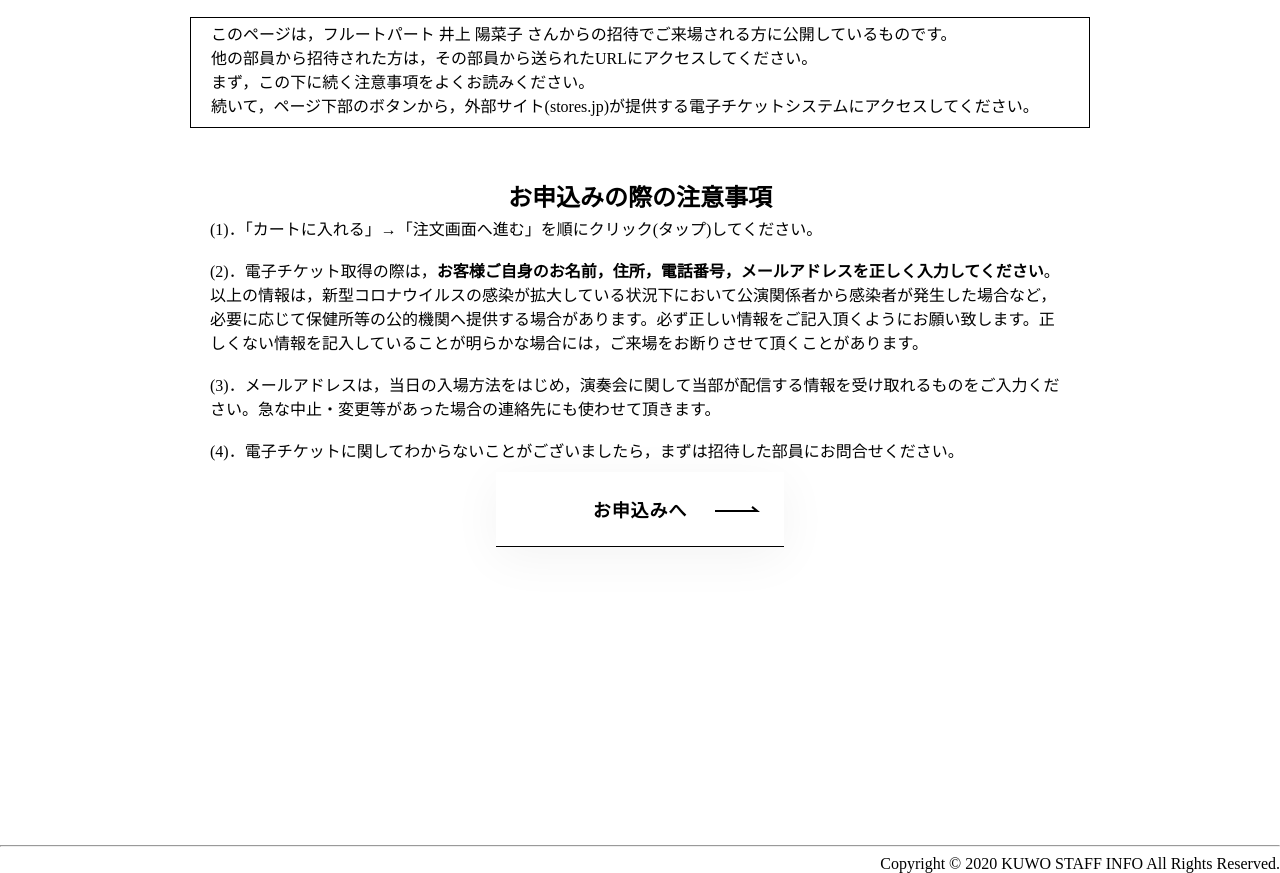
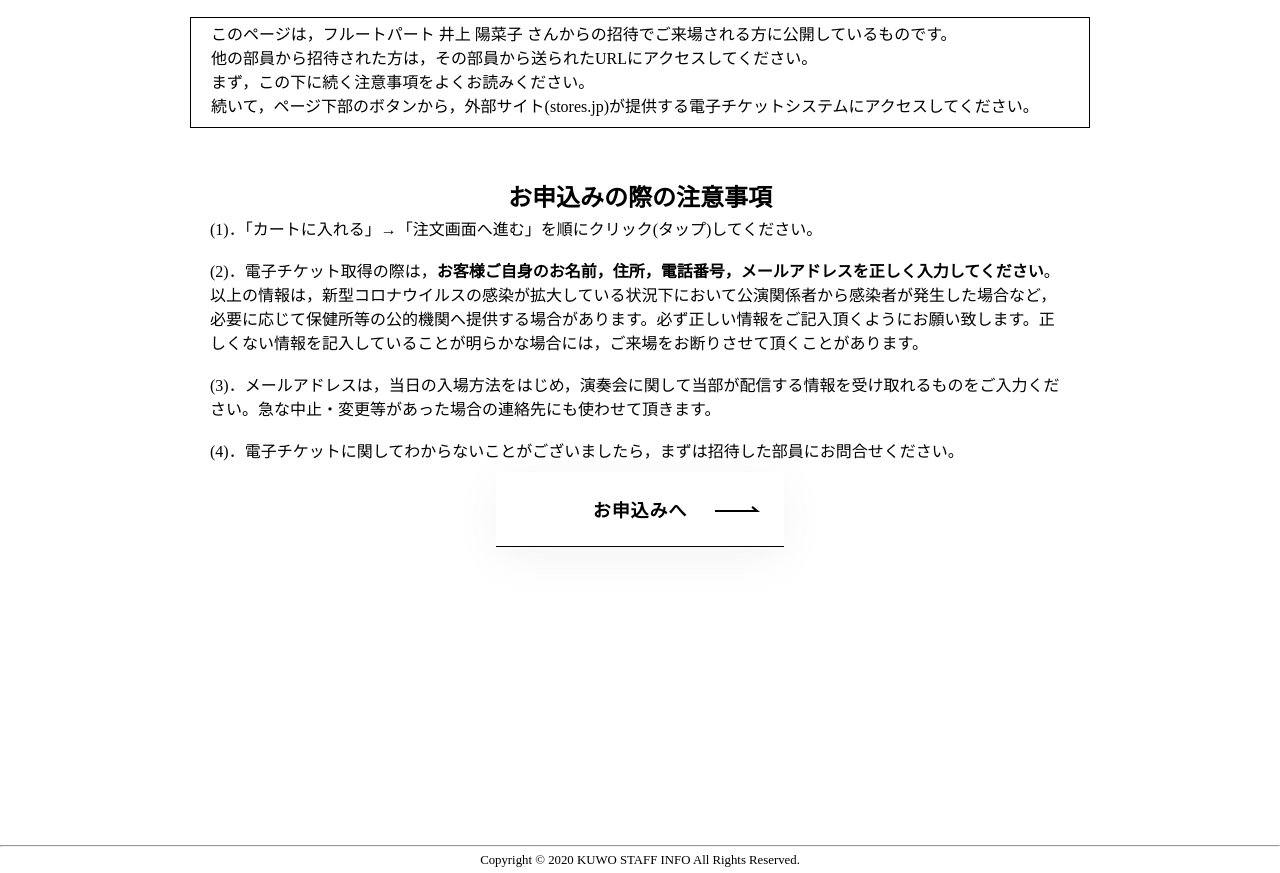
Before and after one commit to kuwo-info/glee, a plain HTML site: page hi/yx9gqkai.html in a window 1280 px wide. Shown: the part 125-998 px from the top of the page. Drawn offline with Linux system fonts and the light colour scheme.

Commit message:
1st check

```diff
--- a/hi/yx9gqkai.html
+++ b/hi/yx9gqkai.html
@@ -37,7 +37,7 @@
         </main>
     <footer>
         <hr>
-        Copyright © 2020 KUWO STAFF INFO All Rights Reserved.
+        Copyright © 2020 KUWO STAFF INFO<br class="sp"> All Rights Reserved.
     </footer>
 </body>
 </html>
--- a/style.css
+++ b/style.css
@@ -113,6 +113,12 @@ body {
   }
 
   footer{
-    text-align: end;
+    text-align: center;
     margin-top: 6vh;
+    font-size: 0.8rem;
   }
+  @media(min-width:680px){
+    .sp{
+      display:none;
+    }
+  }
```
Also changed, not shown: ayaka/kn9l1f7k.html (+1 -1 lines), doya/fjlmgkv5.html (+1 -1 lines), enomoto/1m53j542.html (+1 -1 lines), hinata/gi20ppyo.html (+1 -1 lines), hirose/1pwt6drs.html (+1 -1 lines), honda/dumwq4bu.html (+1 -1 lines), honoka/ua2522rm.html (+1 -1 lines), inada/7q0zo19a.html (+1 -1 lines).
